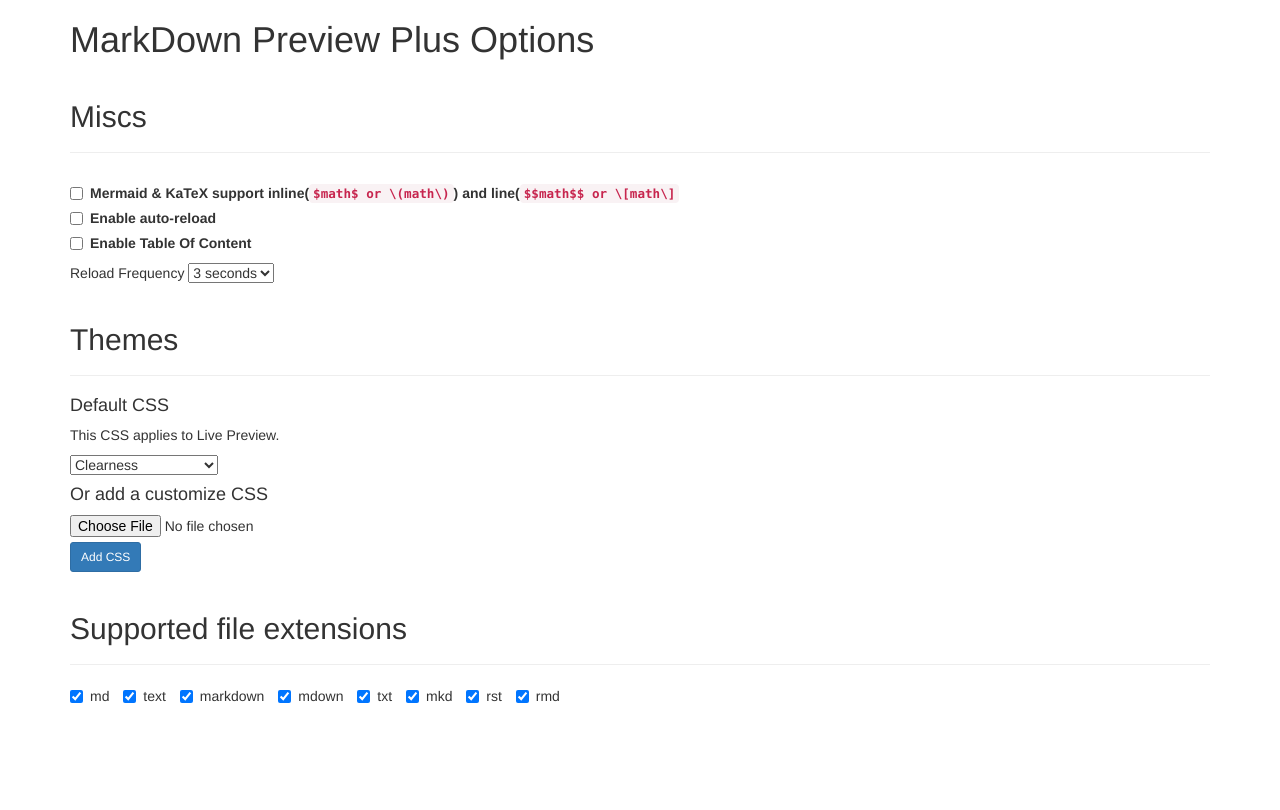
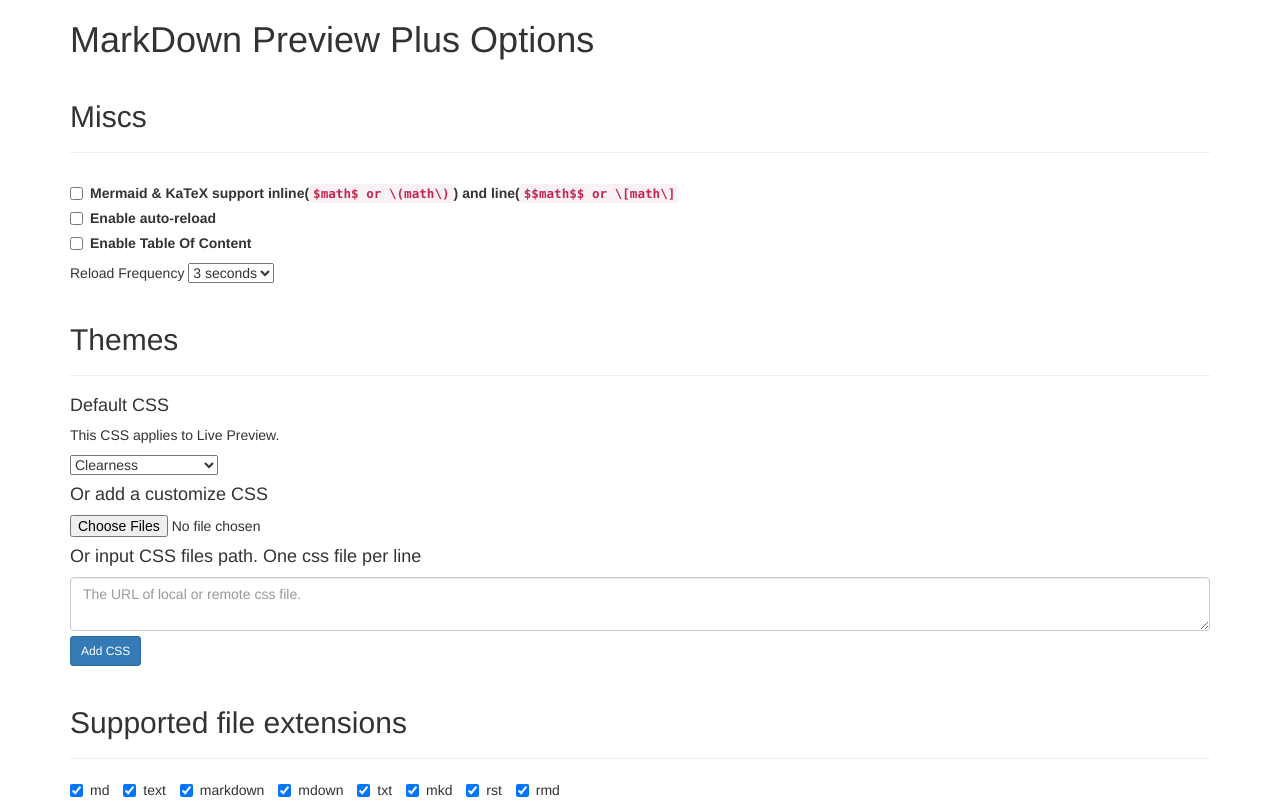
Before and after one commit to volca/markdown-preview, a browser extension: page options.html in a window 1280 px wide. Drawn offline with Linux system fonts and the light colour scheme.

Commit message:
see #19 add textarea of css paths

```diff
--- a/options.html
+++ b/options.html
@@ -50,13 +50,16 @@
             <button id="btn-remove-css" class="btn btn-sm btn-primary" type="button">Remove CSS</button>
         </div>
 
-        <h4>Or add a customize CSS</h4>
         <div class="form-group">
-            <input type="file" id="css-file">
+            <h4>Or add a customize CSS</h4>
+            <input type="file" id="css-file" name="css_files[]" multiple>
+            <h4>Or input CSS files path. One css file per line</h4>
+            <textarea class="form-control" id="css-paths" placeholder="The URL of local or remote css file."></textarea>
             <p class="help-block">
             <button id="btn-add-css" class="btn btn-sm btn-primary" type="button">Add CSS</button>
             </p>
         </div>
+
     </section>
 
     <section>
```
Also changed, not shown: manifest.json.
